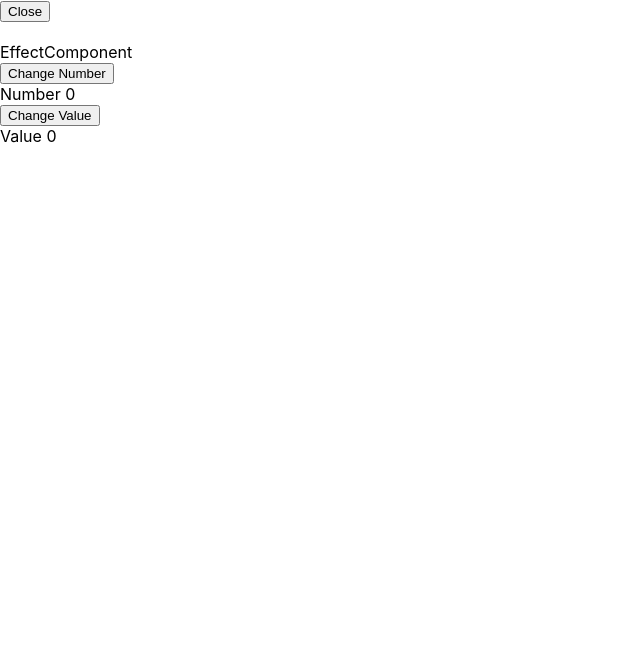
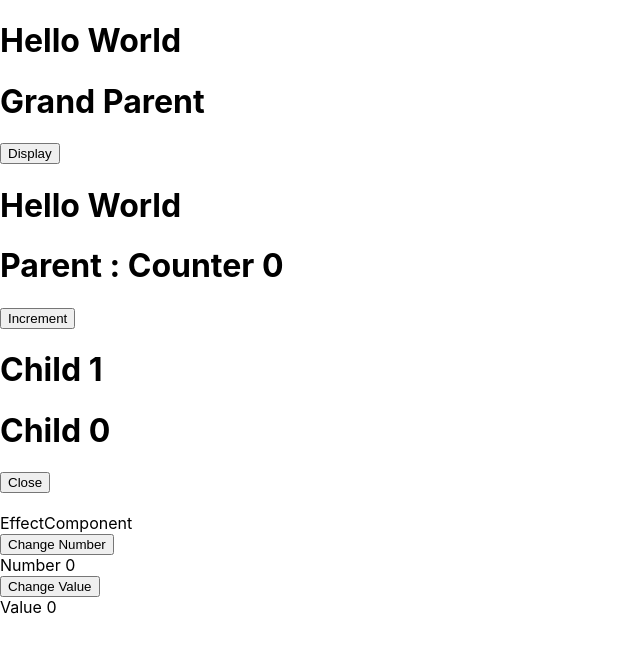
Before and after one commit to KDW-DevDiv/study-group, a React (Create React App) app in the folder 3.React/result/hooks-component-app/: page / in a window 1280 px wide. Shown: the top 652 px of the page, without its empty margins (0-640 px from the left). Built offline with nearby package versions, Linux system fonts and the light colour scheme.

Commit message:
Example Codeのコメントアウトを解除

```diff
--- a/3.React/result/hooks-component-app/src/index.js
+++ b/3.React/result/hooks-component-app/src/index.js
@@ -2,19 +2,18 @@ import React from 'react';
 import ReactDOM from 'react-dom/client';
 import './index.css';
 // import App from './App';
-import EffectComponent from './components/effect-component';
+import EffectPComponent from './components/effect-p-component';
 import HelloComponent from './components/hello-component';
 import MountUnMountComponent from './components/mount-unmount-component';
 import ParentComponent from './components/parent-component';
-import EffectPComponent from './components/effect-p-component';
 
 const root = ReactDOM.createRoot(document.getElementById('root'));
-// console.log(<HelloComponent />);
+console.log(<HelloComponent />);
 root.render(
   <div>
-    {/* <HelloComponent /> */}
-    {/* <MountUnMountComponent /> */}
-    {/* <ParentComponent /> */}
+    <HelloComponent />
+    <MountUnMountComponent />
+    <ParentComponent />
     <EffectPComponent />
   </div>
 );
```
